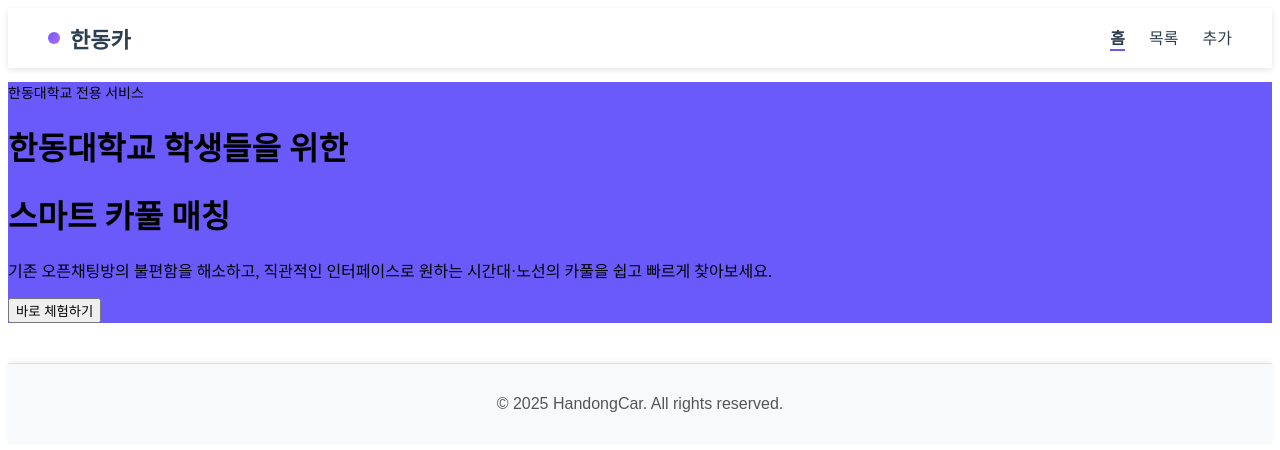
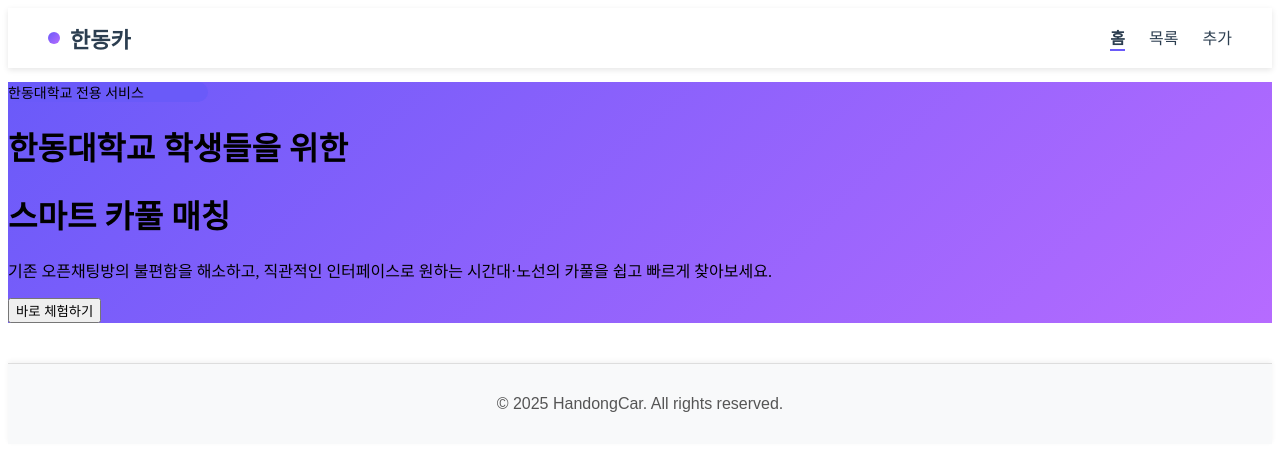
Before and after one commit to zzuniy/HandongCar_my, a React (Create React App) app: page / in a window 1280 px wide. Shown: the top 450 px of the page. Built offline with nearby package versions, Linux system fonts and the light colour scheme; no server answers.

Commit message:
home -2 background

```diff
--- a/src/pages/Home.css
+++ b/src/pages/Home.css
@@ -5,5 +5,5 @@
     width: 200px;
 }
 .layout{
-  background-color: #6a5af9;
+      background: linear-gradient(135deg, #6a5af9, #b66bff);
 }
```
